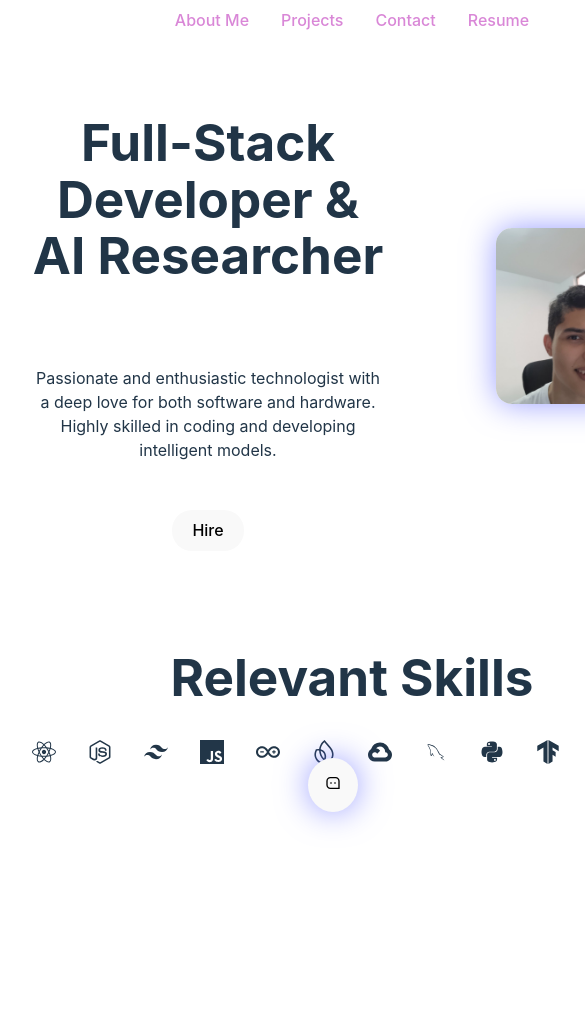
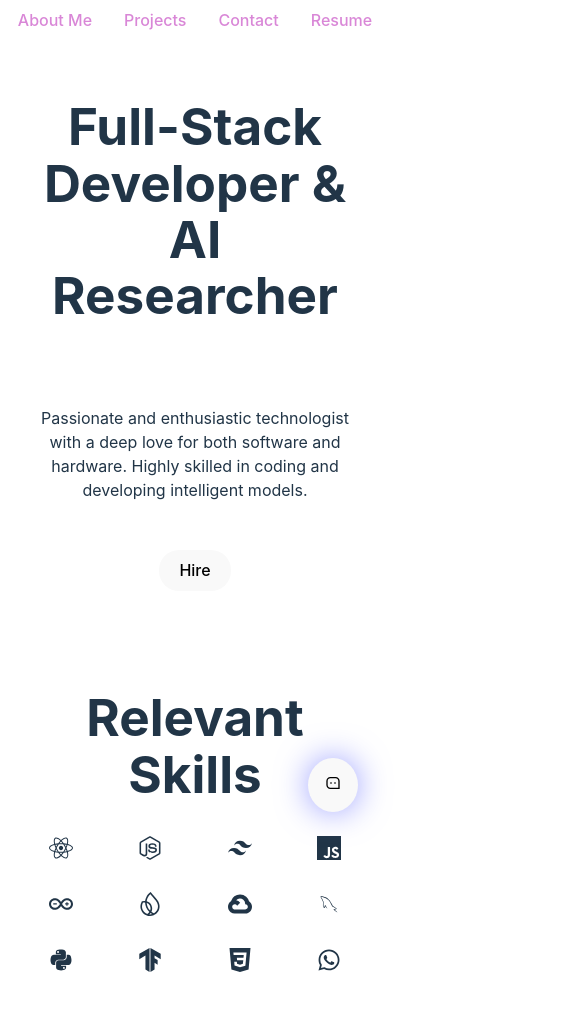
Before and after one commit to YummySalamy/Sebastian-Escobar-Portfolio, a React (Vite) app: page / in a window 390 px wide. Shown: the top 1010 px of the page, 585 px wide, since content can reach past the window. Before the commit the page ends 844 px from the top, so only its background shows below. Built offline with nearby package versions, Linux system fonts and the light colour scheme.

Commit message:
fixed some responsive design bugs

```diff
--- a/src/App.css
+++ b/src/App.css
@@ -159,6 +159,9 @@
   flex-direction: column;
   align-items: center;
   gap: 2em;
+  @media screen and (max-width: 768px){
+    margin-right: 0;
+  }
 }
 
 .hero-right-column {
@@ -166,6 +169,9 @@
   flex-direction: column;
   align-items: center;
   gap: 2em;
+  @media screen and (max-width: 768px){
+    display: none;
+  }
 }
 
 .hero-right-column img {
--- a/src/pages/Contact.jsx
+++ b/src/pages/Contact.jsx
@@ -14,11 +14,12 @@ const contact_platforms = [
 
 const Contact = () => {
     const [platforms, setPlatforms] = useState(contact_platforms);
+    const isMobile = window.innerWidth < 768;
 
     return (
         <div className='contact-me-container'>
             <h1>Contact Me</h1>
-            <Grid columns={5}>
+            <Grid columns={isMobile ? 2 : 5}>
                 {platforms.map((platform, index) => (
                     <a key={index} href={platform.link} target='_blank' rel='noreferrer'>
                         {platform.icon}
--- a/src/pages/TechsUsed.jsx
+++ b/src/pages/TechsUsed.jsx
@@ -1,5 +1,5 @@
 import React from 'react';
-
+import Grid from '../components/Grid';
 
 import { FaReact } from "react-icons/fa6";
 import { FaNodeJs, FaWhatsapp, FaPython } from "react-icons/fa";
@@ -57,16 +57,17 @@ const TechsUsed = () => {
             logo: <FaWhatsapp />,
         },
     ];
+    const isMobile = window.innerWidth < 768;
 
     return (
         <div>
-            <div className='techs-container'>
+            <Grid columns={isMobile ? 4 : 12}>
                 {techs.map((tech, index) => (
                     <div key={index} className='tech'>
                         {tech.logo}
                     </div>
                 ))}
-            </div>
+            </Grid>
         </div>
     );
 };
```
